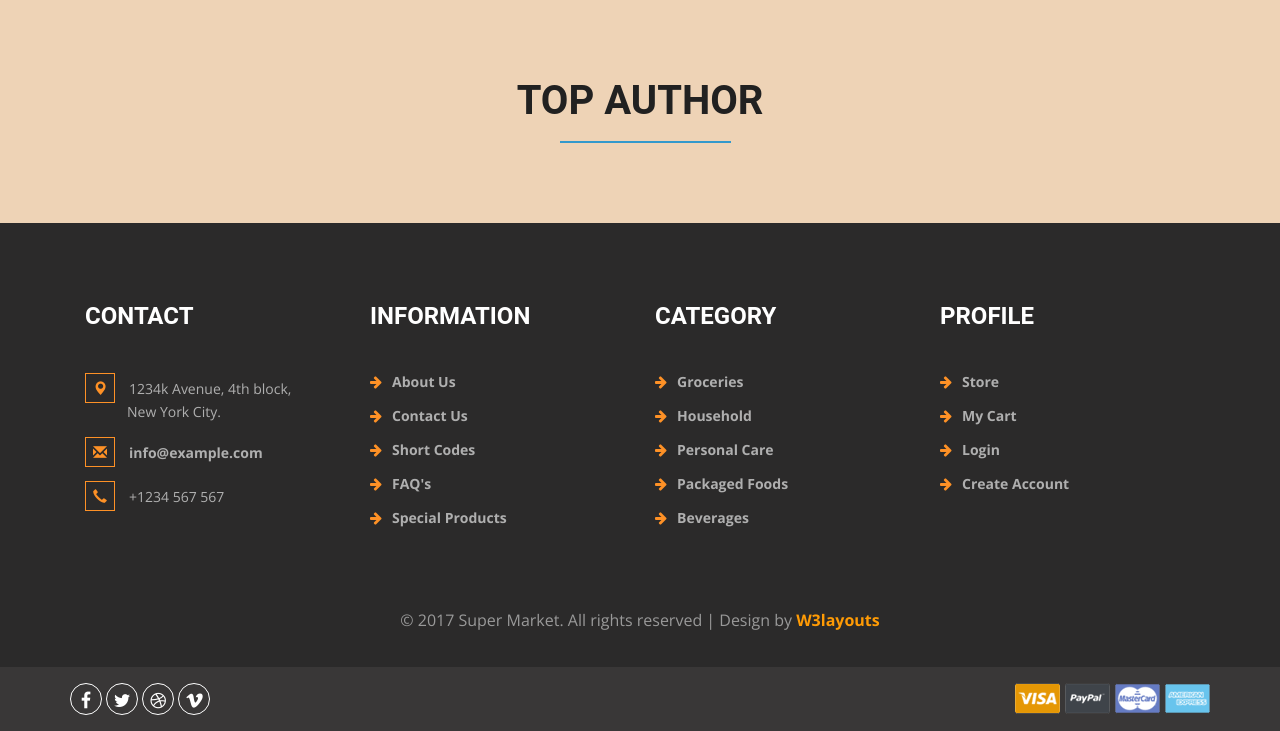
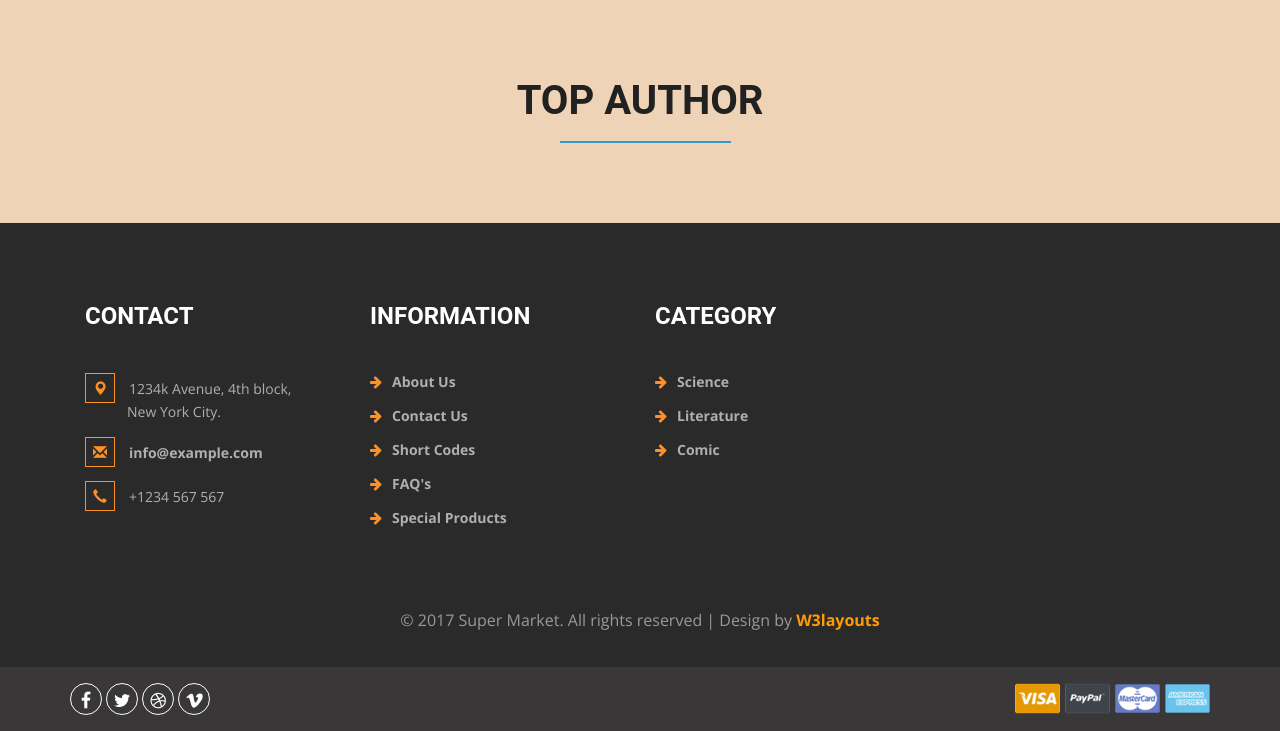
Before and after one commit to hungitptit/bookstore, a Django app: template polls/templates/views/index.html in a window 1280 px wide. Shown: the part 2571-3302 px from the top of the page. Run offline with Django 3.2, Linux system fonts and the light colour scheme; the template is opened without the code that fills it, so the values that code supplies are empty; some libraries are stand-ins or nearby versions.

Commit message:
update st

```diff
--- a/myProject/settings.py
+++ b/myProject/settings.py
@@ -81,7 +81,7 @@ WSGI_APPLICATION = 'myProject.wsgi.application'
 DATABASES = {
     'default': {
         'ENGINE': 'django.db.backends.mysql',
-        'NAME': 'mystore',
+        'NAME': 'bookstore',
         'USER': 'root',
         'PASSWORD': 'manutd1998',
         'HOST': '127.0.0.1',
--- a/polls/controls.py
+++ b/polls/controls.py
@@ -19,7 +19,7 @@ def register(customer, fullname):
         return HttpResponseRedirect("/polls/register")
 
     customer.save()
-    #name = Fullname(customerid = customer, firstname = fullname.firstname, midname=fullname.secondname, lastname = fullname.lastname)
+    name = Fullname(customerid = customer, firstname = fullname.firstname, midname=fullname.secondname, lastname = fullname.lastname)
     name.save()
 
     return HttpResponseRedirect("/polls/login")
--- a/polls/templates/views/index.html
+++ b/polls/templates/views/index.html
@@ -223,7 +223,7 @@ License URL: http://creativecommons.org/licenses/by/3.0/
 				<img src="{% static 'images/slide1.jpg' %}" alt="" />
 				<!--Slider Description example-->
 				<div class="slide-desc">
-					<h3>You are what you read, get to know yourself at HBooks</h3>
+					<h3>Between the pages of a book is a lovely place to be</h3>
 				</div>
 			</li>
 			<li>
@@ -236,7 +236,7 @@ License URL: http://creativecommons.org/licenses/by/3.0/
 			<li>
 				<img src="{% static 'images/slide3.jpg' %}" alt="" />
 				<div class="slide-desc">
-					<h3 style="color: #FF6C00">All you are looking for is here</h3>
+					<h3 style="color: #FF6C00">Welcome to our home !</h3>
 				</div>
 			</li>
 		</ul>
@@ -279,9 +279,12 @@ License URL: http://creativecommons.org/licenses/by/3.0/
 															<p class="card-text">{{ item.price }} đ</p>
 														</div>
 														<div class="snipcart-details top_brand_home_details">
-															<form action="/polls/addToCart" method="post">
+															<form action="#" method="post">
 																<fieldset>
 																	{% csrf_token %}
+																	<input type="hidden" name="cmd" value="_cart">
+																	<input type="hidden" name="add" value="1">
+																	<input type="hidden" name="business" value=" ">
 																	<input type="hidden" name="item_id" value="{{ item.id }} "/>
 																	<input type="hidden" name="item_name" value="{{ item.name }} "/>
 																	<input type="hidden" name="amount" value="{{ item.price }} "/>
@@ -417,14 +420,13 @@ License URL: http://creativecommons.org/licenses/by/3.0/
 				<div class="col-md-3 w3_footer_grid">
 					<h3>Category</h3>
 					<ul class="info">
-						<li><i class="fa fa-arrow-right" aria-hidden="true"></i><a href="groceries.html">Groceries</a></li>
-						<li><i class="fa fa-arrow-right" aria-hidden="true"></i><a href="household.html">Household</a></li>
-						<li><i class="fa fa-arrow-right" aria-hidden="true"></i><a href="personalcare.html">Personal Care</a></li>
-						<li><i class="fa fa-arrow-right" aria-hidden="true"></i><a href="packagedfoods.html">Packaged Foods</a></li>
-						<li><i class="fa fa-arrow-right" aria-hidden="true"></i><a href="beverages.html">Beverages</a></li>
+						<li><i class="fa fa-arrow-right" aria-hidden="true"></i><a href="#">Science</a></li>
+						<li><i class="fa fa-arrow-right" aria-hidden="true"></i><a href="#">Literature</a></li>
+						<li><i class="fa fa-arrow-right" aria-hidden="true"></i><a href="#">Comic</a></li>
+
 					</ul>
 				</div>
-				<div class="col-md-3 w3_footer_grid">
+				<!--div class="col-md-3 w3_footer_grid">
 					<h3>Profile</h3>
 					<ul class="info">
 						<li><i class="fa fa-arrow-right" aria-hidden="true"></i><a href="products.html">Store</a></li>
@@ -432,7 +434,7 @@ License URL: http://creativecommons.org/licenses/by/3.0/
 						<li><i class="fa fa-arrow-right" aria-hidden="true"></i><a href="login.html">Login</a></li>
 						<li><i class="fa fa-arrow-right" aria-hidden="true"></i><a href="registered.html">Create Account</a></li>
 					</ul>
-				</div>
+				</div-->
 				<div class="clearfix"> </div>
 			</div>
 		</div>
```
